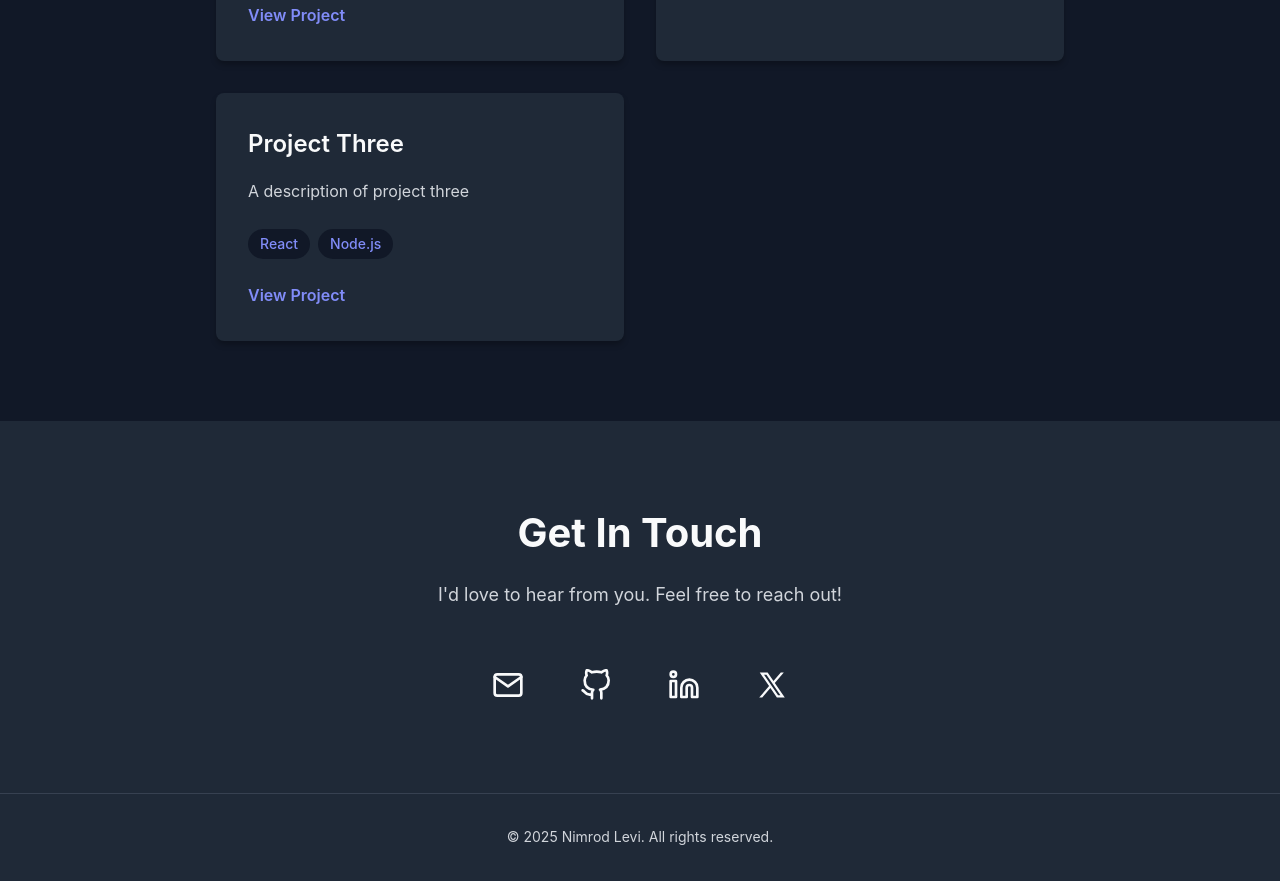
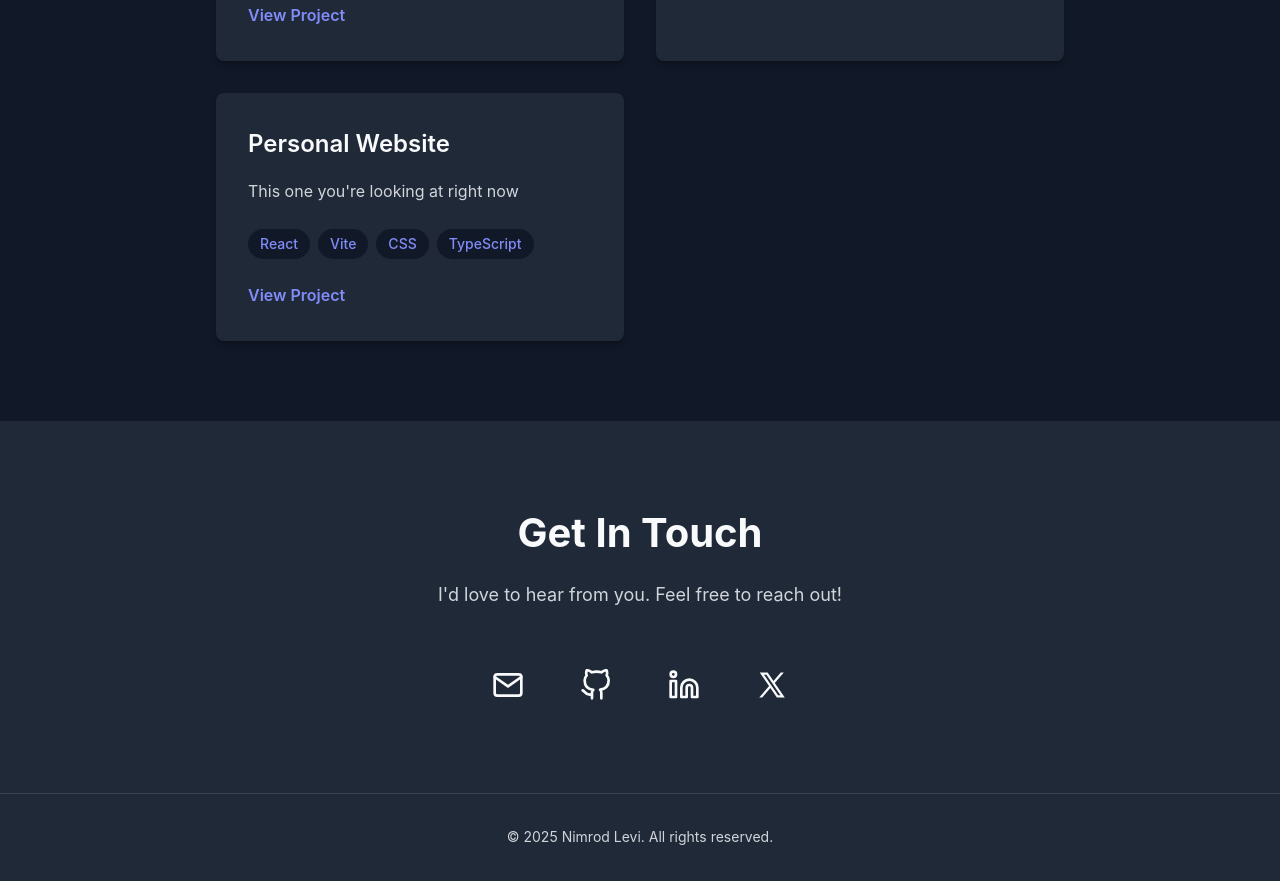
Before and after one commit to nimrod-levi/personal-website, a React (Vite) app: page / in a window 1280 px wide. Shown: the part 3260-4141 px from the top of the page. Built offline with nearby package versions, Linux system fonts and the light colour scheme.

Commit message:
update projects

```diff
--- a/src/constants/projectsData.ts
+++ b/src/constants/projectsData.ts
@@ -17,9 +17,9 @@ export const projects: Project[] = [
   },
   {
     id: 3,
-    title: "Project Three",
-    description: "A description of project three",
-    technologies: ["React", "Node.js"],
-    link: "#"
+    title: "Personal Website",
+    description: "This one you're looking at right now",
+    technologies: ["React", "Vite", "CSS", "TypeScript"],
+    link: "https://github.com/nimrod-levi/personal-website"
   }
 ]
```
